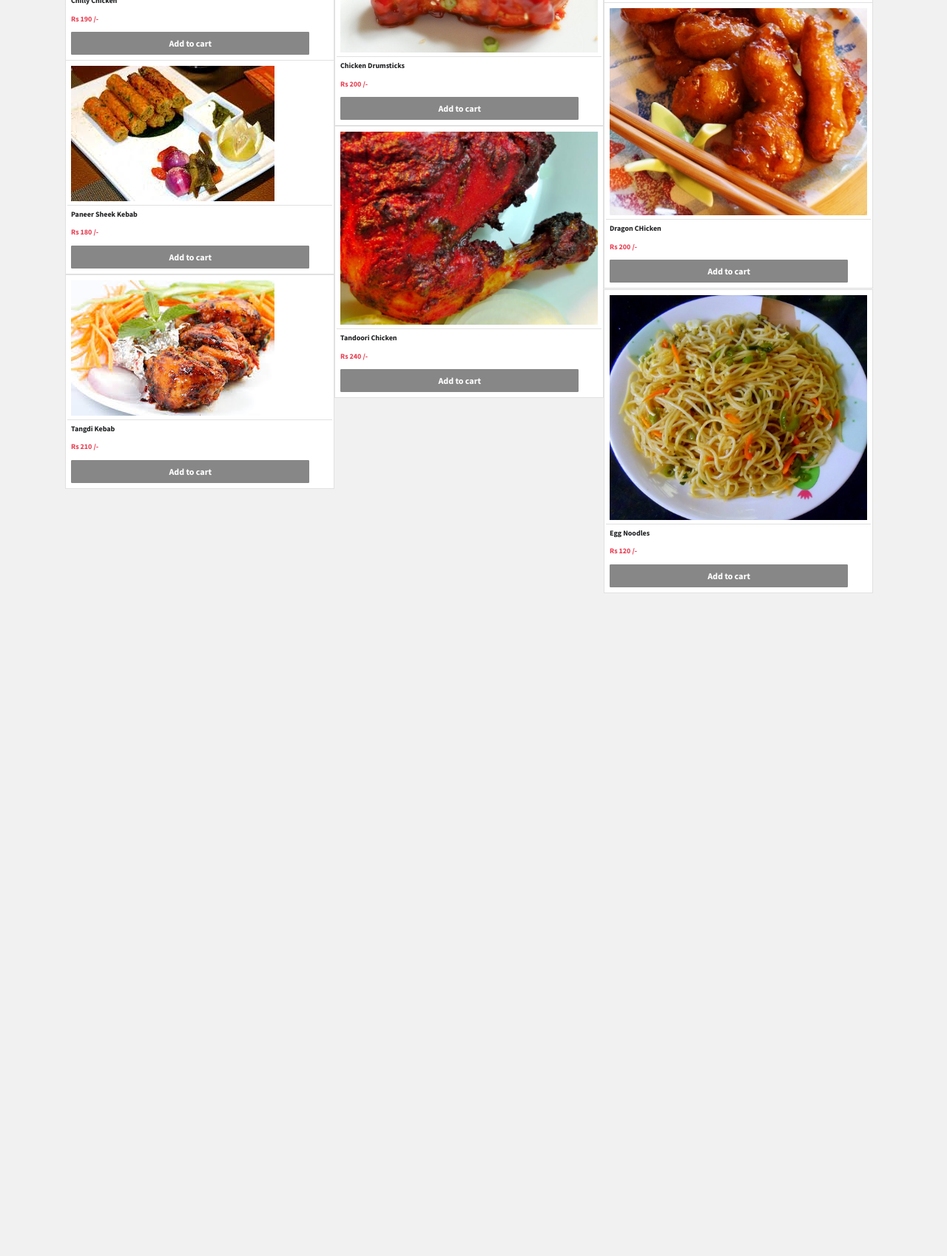
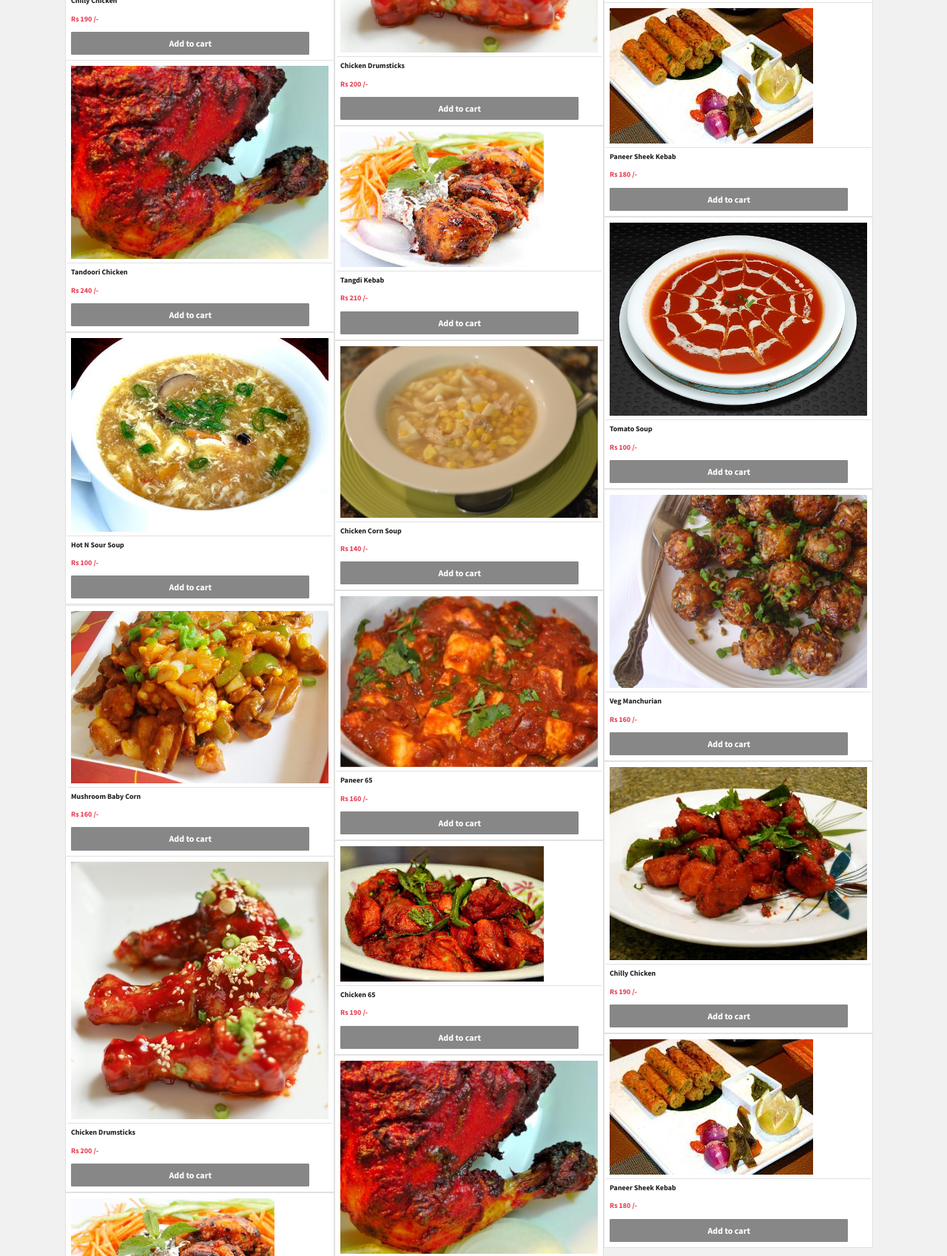
Before and after one commit to webapps1/Pappadams, a plain HTML site: page products/products.html in a window 1280 px wide. Shown: the part 1040-2738 px from the top of the page at 74% size. Before the commit the page ends 1842 px from the top, so only its background shows below. Drawn offline with nearby package versions, Linux system fonts and the light colour scheme.

Commit message:
10,14 removed and doubled
Updates to image, map

```diff
--- a/products/products.html
+++ b/products/products.html
@@ -206,8 +206,75 @@
 				   <button class="btn btn-primary greyBtn">Add to cart</button>
 				</li>
 				<li class="product">
-				  <a class="image"><img src="../images/mobile/10.JPG"></a>
-				   <a class="name">Dragon CHicken</a>
+				  <a class="image"><img src="../images/mobile/11.jpg"></a>
+				   <a class="name">Paneer Sheek Kebab</a>
+				   <a class="price">Rs 180 /-</a>
+				   <button class="btn btn-primary greyBtn">Add to cart</button>
+				</li>
+				<li class="product">
+				  <a class="image"><img src="../images/mobile/12.jpg"></a>
+				   <a class="name">Tandoori Chicken</a>
+				   <a class="price">Rs 240 /-</a>
+				   <button class="btn btn-primary greyBtn">Add to cart</button>
+				</li>
+				<li class="product">
+				  <a class="image"><img src="../images/mobile/13.jpg"></a>
+				   <a class="name">Tangdi Kebab</a>
+				   <a class="price">Rs 210 /-</a>
+				   <button class="btn btn-primary greyBtn">Add to cart</button>
+				</li>
+				<li onClick="location.href='singleItem.html'"  class="product">
+				   <a class="image"><img src="../images/mobile/1.jpg"></a>
+				   <a class="name">Tomato Soup</a>
+				   <a class="price">Rs 100 /-</a>
+				   <button class="btn btn-primary greyBtn">Add to cart</button>
+				</li>
+				<li onClick="location.href='singleItem.html'" class="product">
+				  <a class="image"><img src="../images/mobile/2.jpg"></a>
+				   <a class="name">Hot N Sour Soup</a>
+				   <a class="price">Rs 100 /-</a>
+				   <button class="btn btn-primary greyBtn">Add to cart</button>
+				</li>
+				<li onClick="location.href='singleItem.html'" class="product">
+				  <a class="image"><img src="../images/mobile/3.jpg"></a>
+				   <a class="name">Chicken Corn Soup</a>
+				   <a class="price">Rs 140 /-</a>
+				   <button class="btn btn-primary greyBtn">Add to cart</button>
+				</li>
+				<li onClick="location.href='singleItem.html'" class="product">
+				  <a class="image"><img src="../images/mobile/4.jpg"></a>
+				   <a class="name">Veg Manchurian</a>
+				   <a class="price">Rs 160 /-</a>
+				   <button class="btn btn-primary greyBtn">Add to cart</button>
+				</li>
+				<li onClick="location.href='singleItem.html'" class="product">
+				  <a class="image"><img src="../images/mobile/5.jpg"></a>
+				   <a class="name">Paneer 65</a>
+				   <a class="price">Rs 160 /-</a>
+				   <button class="btn btn-primary greyBtn">Add to cart</button>
+				</li>
+				<li onClick="location.href='singleItem.html'" class="product">
+				  <a class="image"><img src="../images/mobile/6.jpg"></a>
+				   <a class="name">Mushroom Baby Corn</a>
+				   <a class="price">Rs 160 /-</a>
+				   <button class="btn btn-primary greyBtn">Add to cart</button>
+				</li>
+				<li class="product">
+				  <a class="image"><img src="../images/mobile/7.jpg"></a>
+				   <a class="name">Chilly Chicken</a>
+				   <a class="price">Rs 190 /-</a>
+				   <button class="btn btn-primary greyBtn">Add to cart</button>
+				</li>
+				<li class="product">
+				  <a class="image"><img src="../images/mobile/8.jpg"></a>
+				   <a class="name">Chicken 65</a>
+				   <a class="price">Rs 190 /-</a>
+				   <button class="btn btn-primary greyBtn">Add to cart</button>
+				</li>
+
+				<li class="product">
+				  <a class="image"><img src="../images/mobile/9.jpg"></a>
+				   <a class="name">Chicken Drumsticks</a>
 				   <a class="price">Rs 200 /-</a>
 				   <button class="btn btn-primary greyBtn">Add to cart</button>
 				</li>
@@ -227,12 +294,6 @@
 				  <a class="image"><img src="../images/mobile/13.jpg"></a>
 				   <a class="name">Tangdi Kebab</a>
 				   <a class="price">Rs 210 /-</a>
-				   <button class="btn btn-primary greyBtn">Add to cart</button>
-				</li>
-				<li class="product">
-				  <a class="image"><img src="../images/mobile/14.JPG"></a>
-				   <a class="name">Egg Noodles</a>
-				   <a class="price">Rs 120 /-</a>
 				   <button class="btn btn-primary greyBtn">Add to cart</button>
 				</li>
 
```
